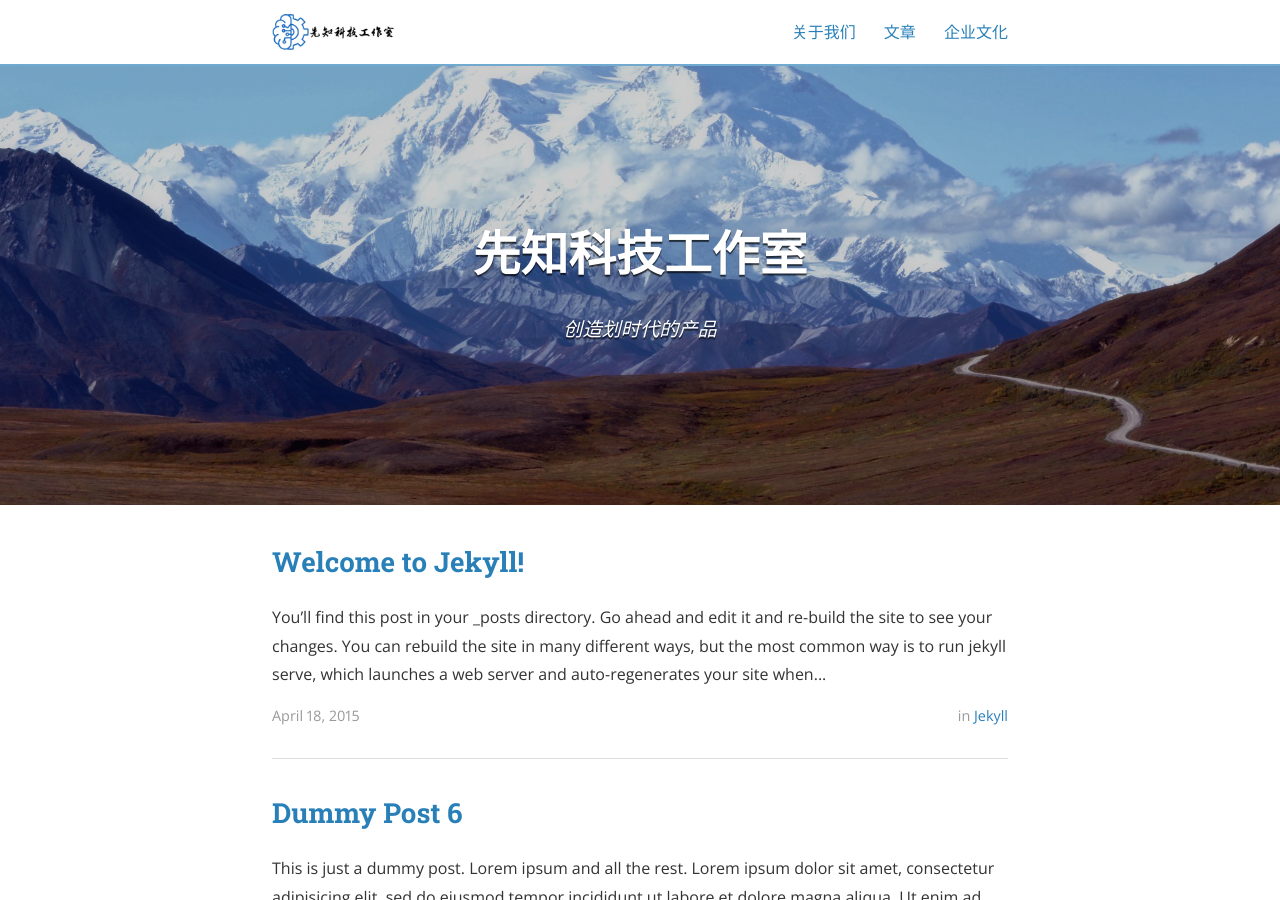
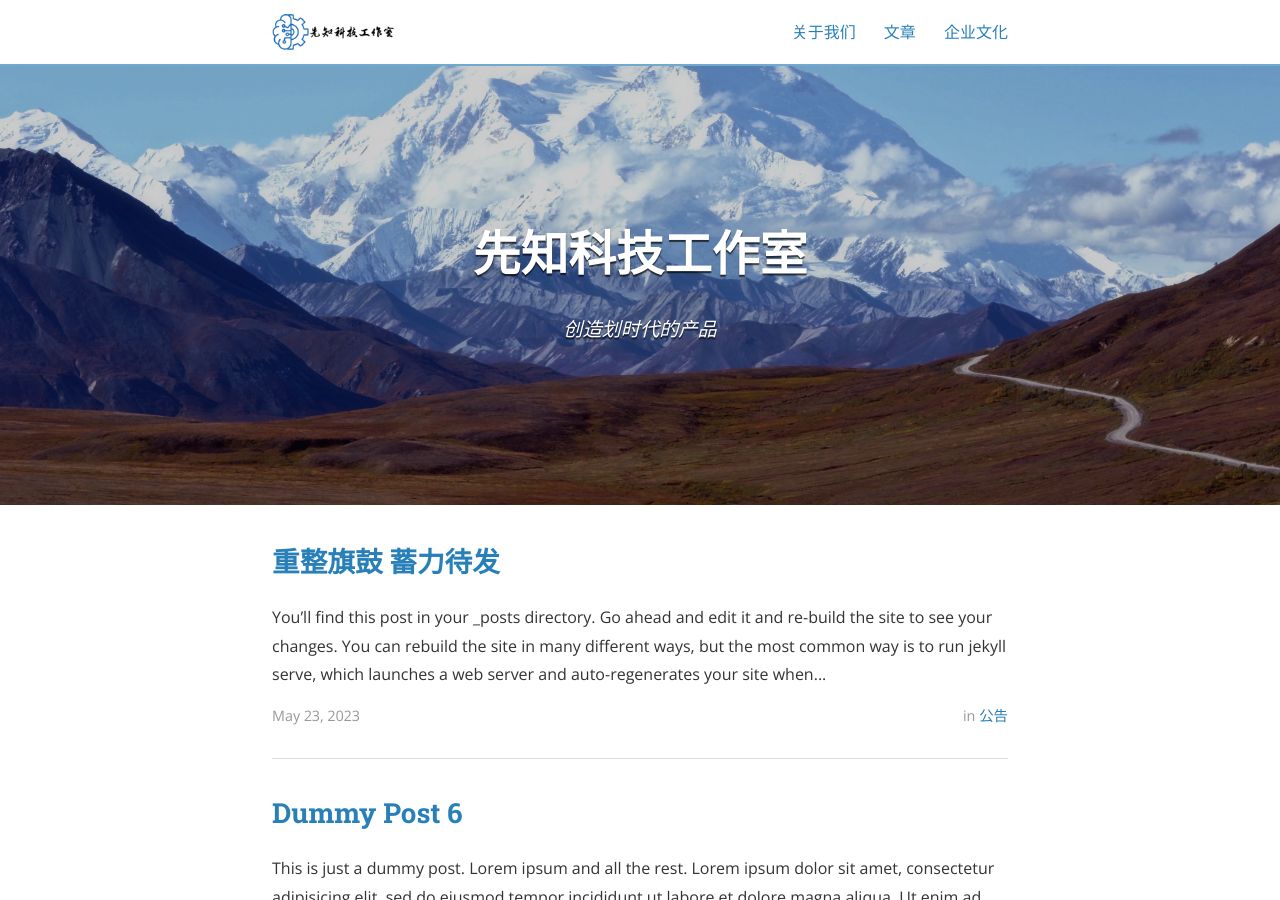
Before and after one commit to XZKJGZS/xzkjgzs.github.io, a Jekyll site: the page built from index.html, in a window 1280 px wide and 900 px high. Built offline with Jekyll 4.4.1, drawn with Linux system fonts in a browser that asks for light colours; nearby versions of some CDN libraries; the list of posts is cut into pages by our own code.

Commit message:
更新 2015-04-18-welcome-to-jekyll.md

```diff
--- a/_posts/2015-04-18-welcome-to-jekyll.md
+++ b/_posts/2015-04-18-welcome-to-jekyll.md
@@ -1,10 +1,10 @@
 ---
 layout: post
-title:  "Welcome to Jekyll!"
-date:   2015-04-18T14:25:52-05:00
-author: Ben Centra
-categories: Jekyll
-tags:	jekyll welcome
+title:  "重整旗鼓 蓄力待发"
+date:   2023-05-23
+author: Draper-crypto
+categories: 公告
+tags:	公告类
 cover:  "/assets/instacode.png"
 ---
 
```
